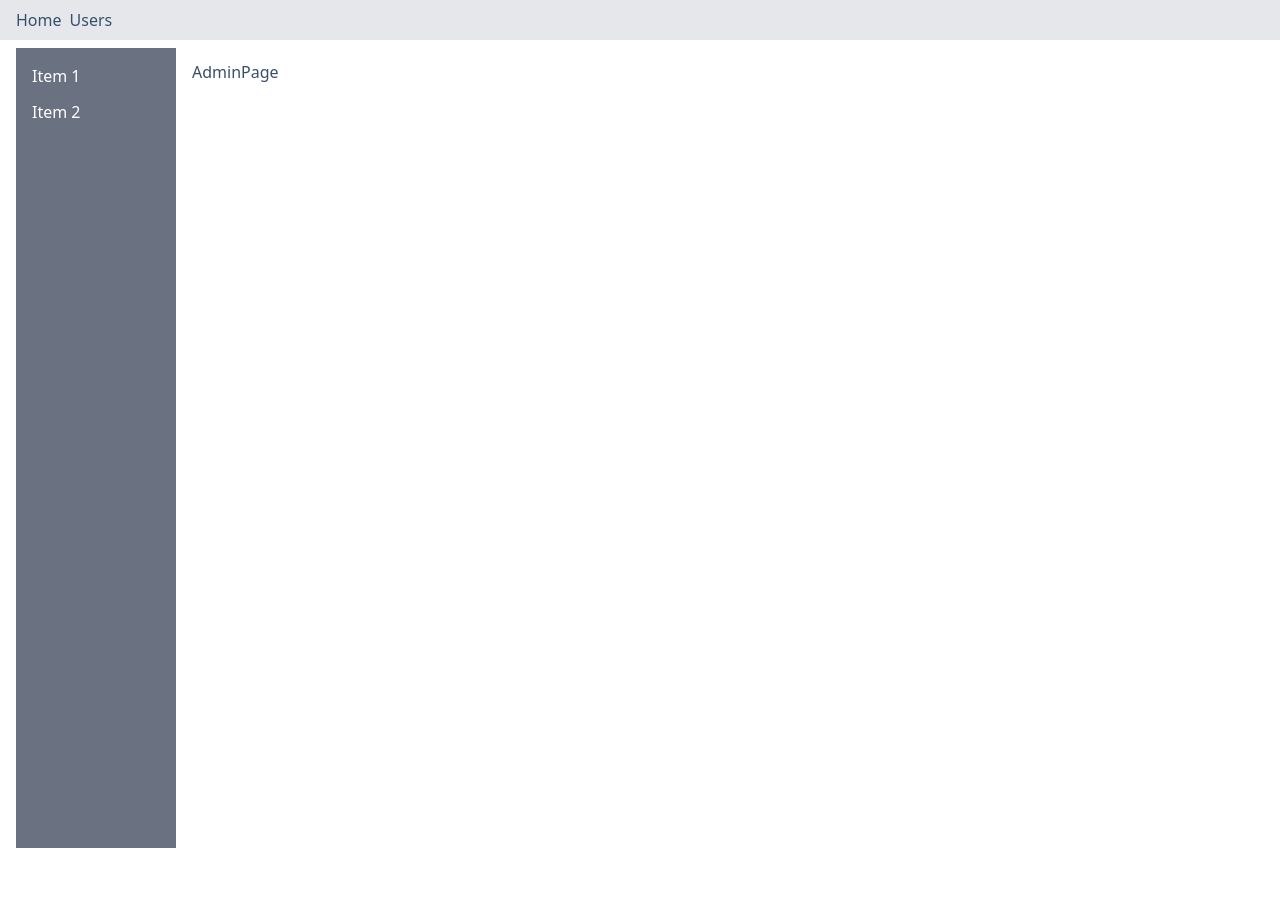
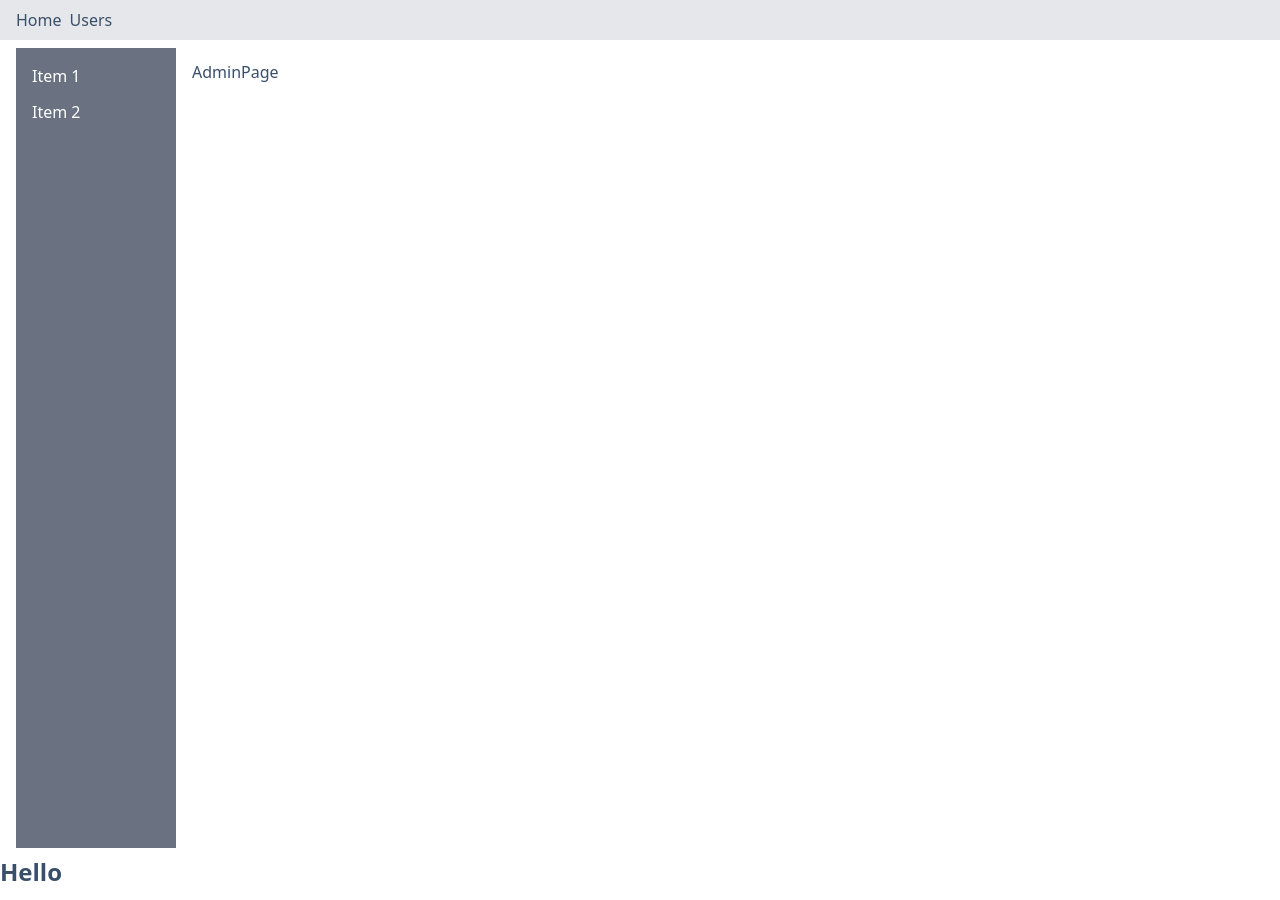
Before and after one commit to Devender00999/next-with-mosh, a Next.js app: page /admin in a window 1280 px wide. Before the commit the page ends 856 px from the top, so only its background shows below. Built offline with nearby package versions, Linux system fonts and the light colour scheme.

Commit message:
Added custom poppins font

```diff
--- a/app/layout.tsx
+++ b/app/layout.tsx
@@ -1,5 +1,6 @@
 import type { Metadata } from "next";
-import { Geist, Geist_Mono } from "next/font/google";
+import { Geist, Geist_Mono, Roboto } from "next/font/google";
+import localFont from "next/font/local";
 import "./globals.css";
 import Navbar from "./components/Navbar";
 
@@ -8,6 +9,15 @@ const geistSans = Geist({
    subsets: ["latin"],
 });
 
+const poppins = localFont({
+   src: "../public/fonts/poppins-regular.ttf",
+   variable: "--font-poppins",
+});
+
+const roboto = Roboto({
+   subsets: ["latin"],
+   weight: ["400", "500"],
+});
 const geistMono = Geist_Mono({
    variable: "--font-geist-mono",
    subsets: ["latin"],
@@ -25,11 +35,10 @@ export default function RootLayout({
 }>) {
    return (
       <html lang="en">
-         <body
-            className={`${geistSans.variable} ${geistMono.variable} antialiased`}
-         >
+         <body className={`${poppins.variable} antialiased`}>
             <Navbar />
             <div className="px-4 py-2">{children}</div>
+            <h1 className="font-poppins">Hello</h1>
          </body>
       </html>
    );
--- a/app/page.tsx
+++ b/app/page.tsx
@@ -8,18 +8,19 @@ export default function Home() {
    return (
       <main className="relative h-screen">
          {/* <Image src={coffee} alt="Coffee"  /> */}
-         <Image
+         {/* <Image
             src="https://bit.ly/react-cover"
             fill
             alt="React Cover"
             style={{ objectFit: "cover" }}
             sizes="(max-width: 480px) 100vw, (max-width: 768px) 50vw, 33vw"
-            quality={10}
+            quality={100}
             priority
-         />
+         /> */}
          {/* <div>Hello World</div>
          <Link href="/users">Users</Link>
          <ProductCart /> */}
+         <button className="btn btn-secondary font-poppins">Secondary</button>
       </main>
    );
 }
--- a/package.json
+++ b/package.json
@@ -22,7 +22,7 @@
     "@types/node": "^20",
     "@types/react": "^19",
     "@types/react-dom": "^19",
-    "daisyui": "^5.0.0",
+    "daisyui": "^5.0.9",
     "eslint": "^9",
     "eslint-config-next": "15.2.1",
     "tailwindcss": "^4",
--- a/postcss.config.mjs
+++ b/postcss.config.mjs
@@ -1,5 +1,5 @@
 const config = {
-  plugins: ["@tailwindcss/postcss"],
+   plugins: ["@tailwindcss/postcss"],
 };
 
 export default config;
--- /dev/null
+++ b/tailwind.config.js
@@ -0,0 +1,9 @@
+module.exports = {
+   theme: {
+      extend: {
+         fontFamily: {
+            poppins: "var(--font-poppins)",
+         },
+      },
+   },
+};
--- a/tsconfig.json
+++ b/tsconfig.json
@@ -22,6 +22,6 @@
       "@/*": ["./*"]
     }
   },
-  "include": ["next-env.d.ts", "**/*.ts", "**/*.tsx", ".next/types/**/*.ts"],
+  "include": ["next-env.d.ts", "**/*.ts", "**/*.tsx", ".next/types/**/*.ts", "tailwind.config.js"],
   "exclude": ["node_modules"]
 }
```
Also changed, not shown: public/fonts/poppins-regular.ttf (added), 1 other file (tests, documents, lock files or other folders).
